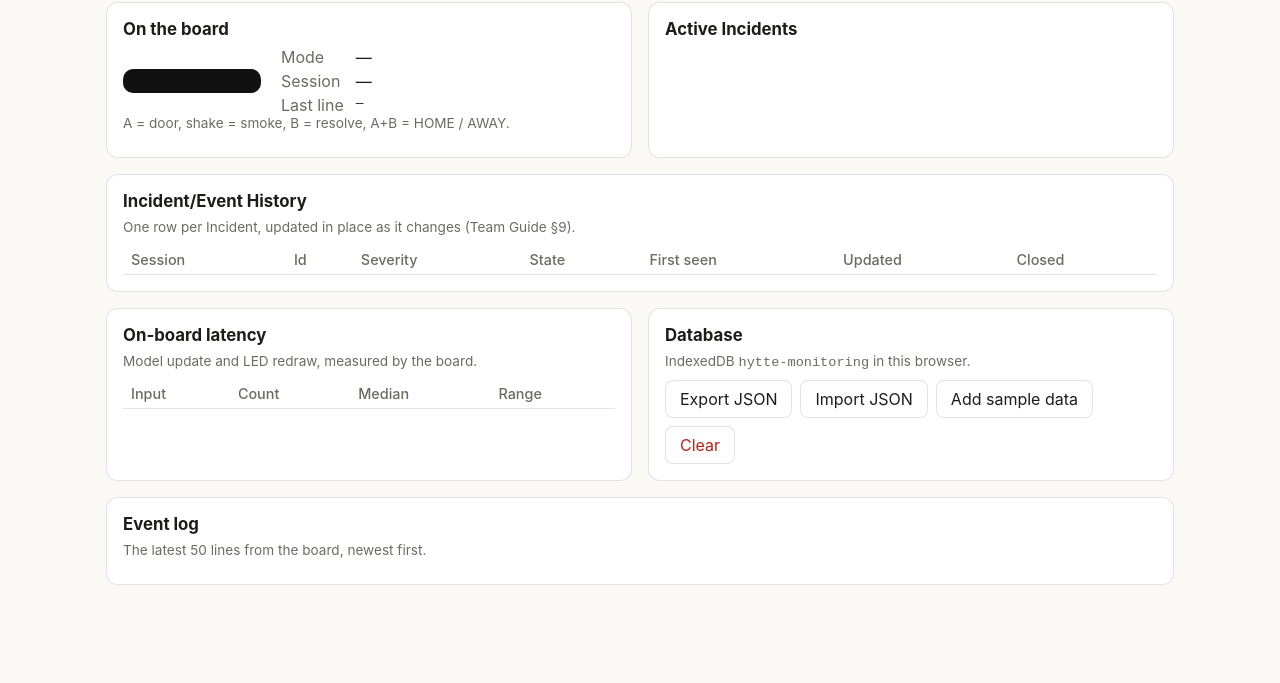
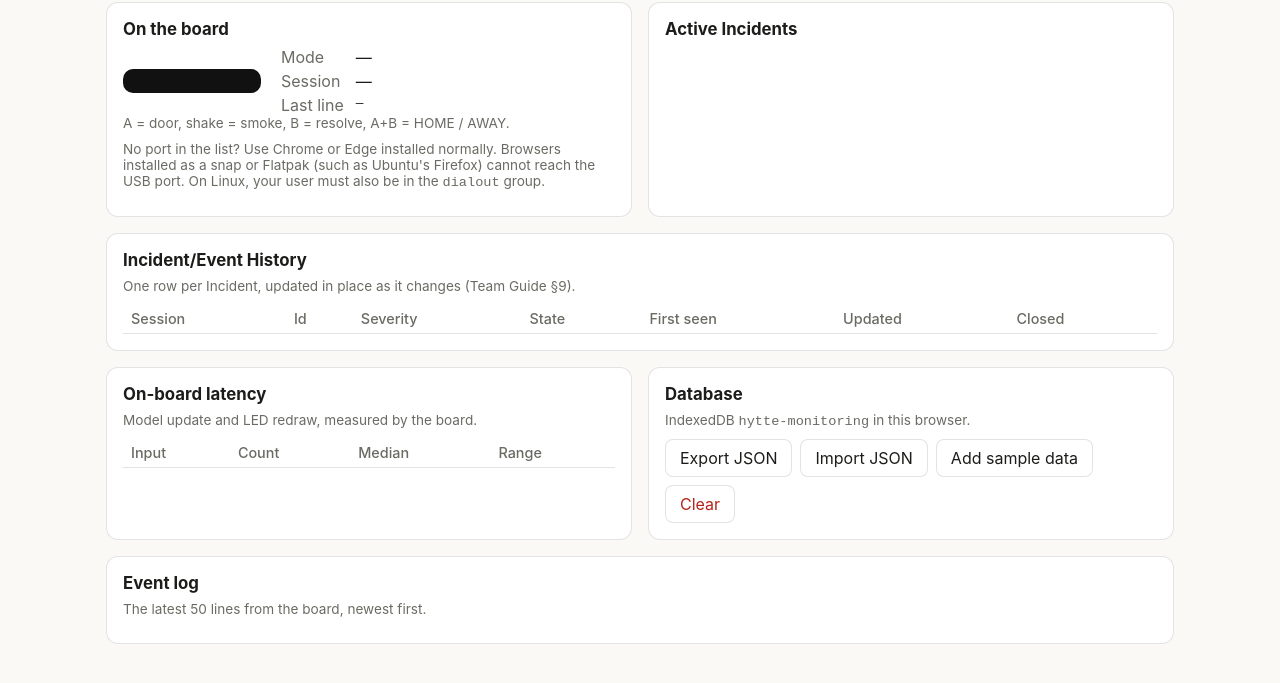
Before and after one commit to hytte-monitoring/hytte-monitoring.github.io, a plain HTML site: page website/dashboard/index.html in a window 1280 px wide. Shown: the part 101-784 px from the top of the page. Drawn offline with Linux system fonts and the light colour scheme.

Commit message:
Explain missing serial ports on the dashboard

```diff
--- a/website/dashboard/index.html
+++ b/website/dashboard/index.html
@@ -36,6 +36,9 @@
                 </dl>
             </div>
             <p class="hint">A = door, shake = smoke, B = resolve, A+B = HOME / AWAY.</p>
+            <p class="hint">No port in the list? Use Chrome or Edge installed normally. Browsers
+                installed as a snap or Flatpak (such as Ubuntu's Firefox) cannot reach the USB port.
+                On Linux, your user must also be in the <code>dialout</code> group.</p>
         </section>
 
         <section class="card" aria-labelledby="active-title">
```
